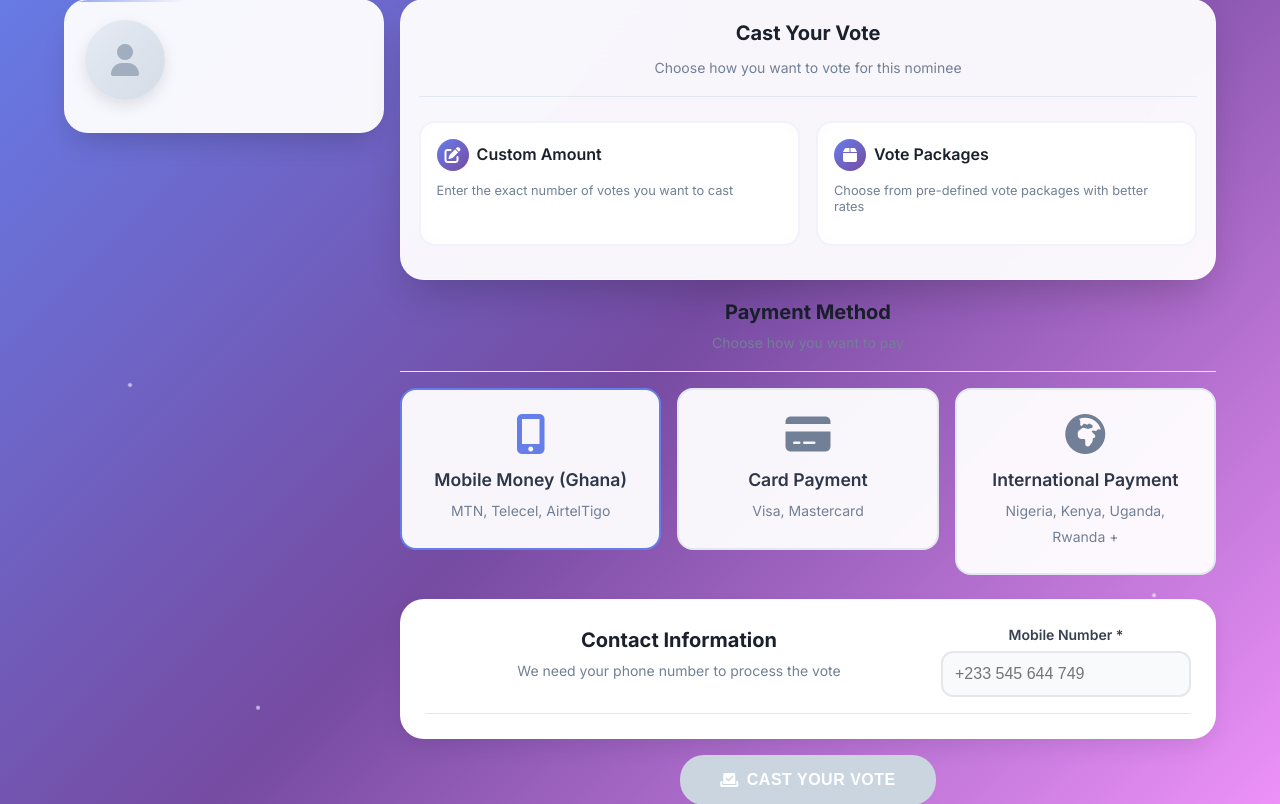
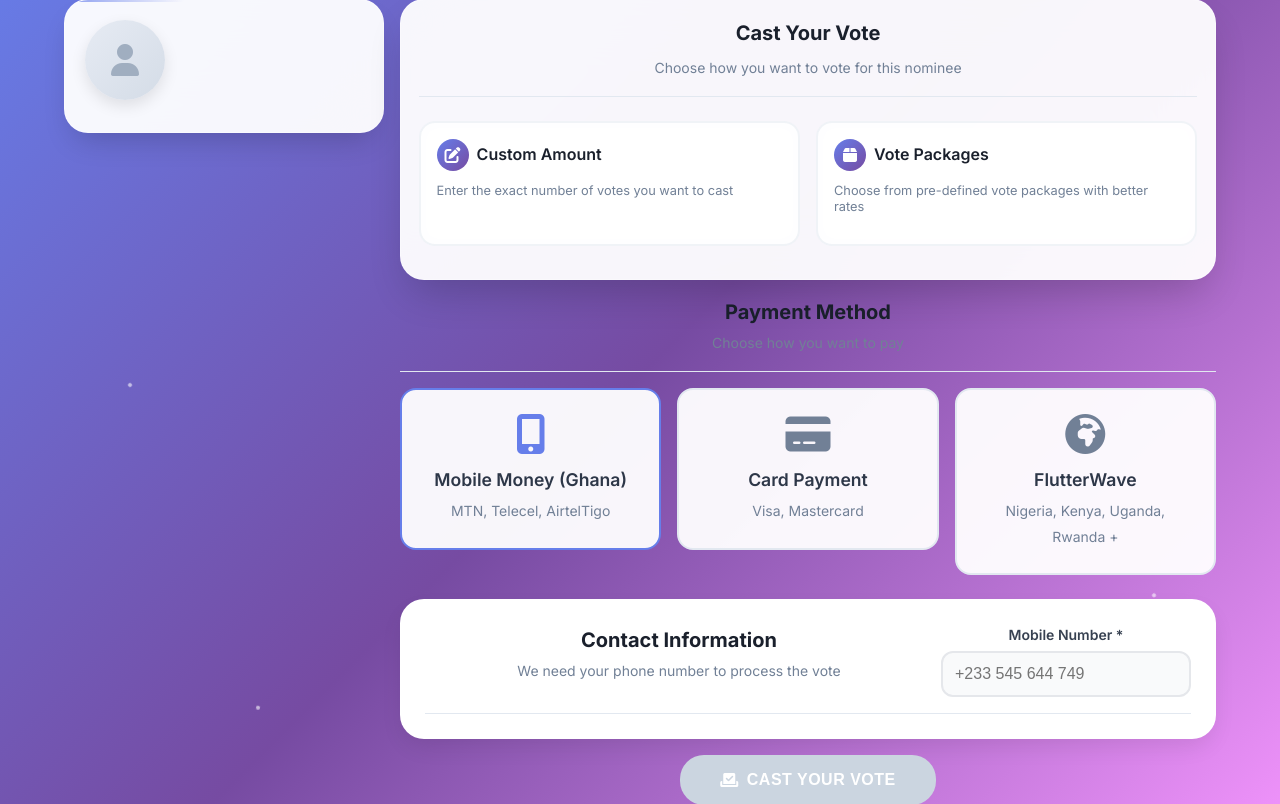
Before and after one commit to ekowmensah/smartcast, a PHP site: page /smartcast/views/voting/vote-form.php in a window 1280 px wide. Shown: the part 77-881 px from the top of the page. Run offline with PHP 8.4, Linux system fonts and the light colour scheme; the template is opened without the code that fills it, so the values that code supplies are empty; some libraries are stand-ins or nearby versions.

Commit message:
git push

```diff
--- a/views/voting/vote-form.php
+++ b/views/voting/vote-form.php
@@ -1097,7 +1097,7 @@ body {
                     <input type="radio" name="payment_method" value="flutterwave" style="display: none;">
                     <div class="method-card" style="background: rgba(255, 255, 255, 0.95); border: 2px solid #e2e8f0; border-radius: 1rem; padding: 1.5rem; text-align: center; transition: all 0.3s ease;">
                         <i class="fas fa-globe-africa" style="font-size: 2.5rem; color: #718096; margin-bottom: 0.75rem;"></i>
-                        <div style="font-weight: 600; font-size: 1.1rem; color: #2d3748; margin-bottom: 0.25rem;">International Payment</div>
+                        <div style="font-weight: 600; font-size: 1.1rem; color: #2d3748; margin-bottom: 0.25rem;">FlutterWave</div>
                         <small style="color: #718096; font-size: 0.875rem;">Nigeria, Kenya, Uganda, Rwanda +</small>
                     </div>
                 </label>
```
